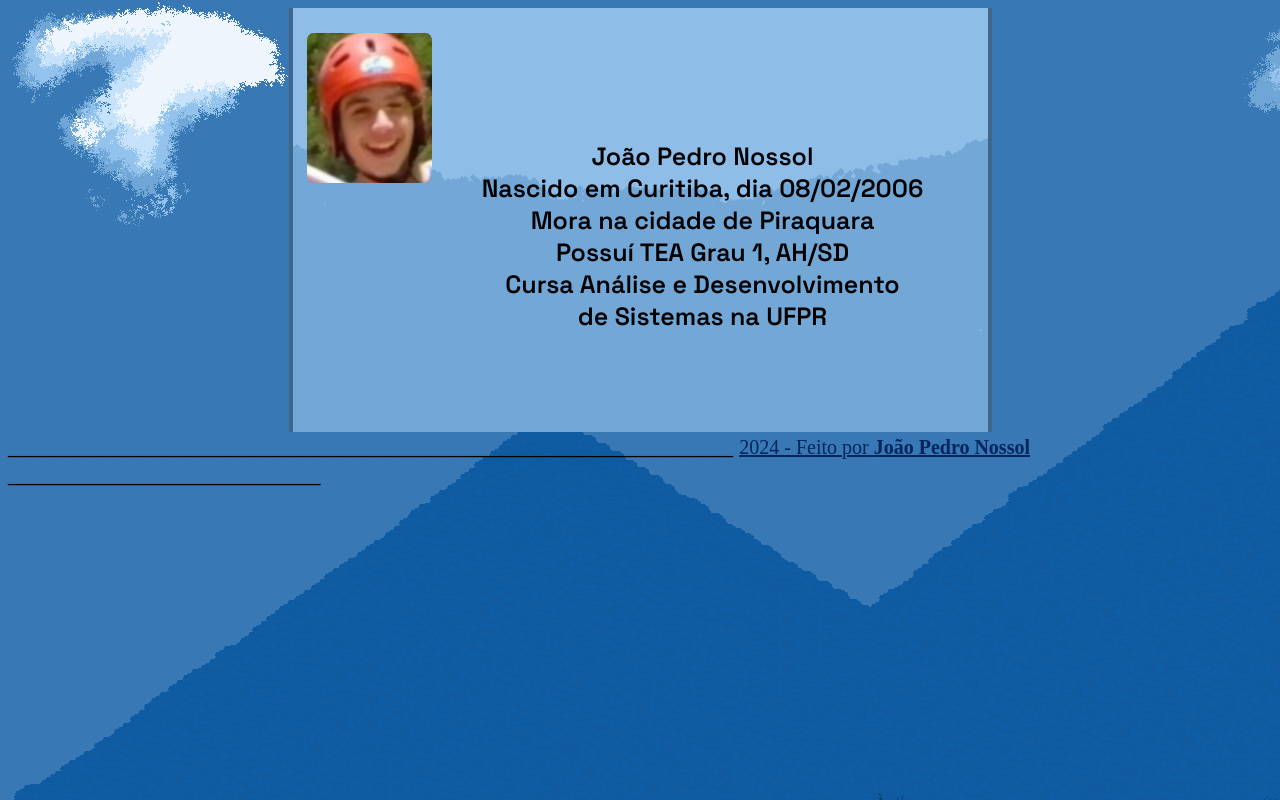
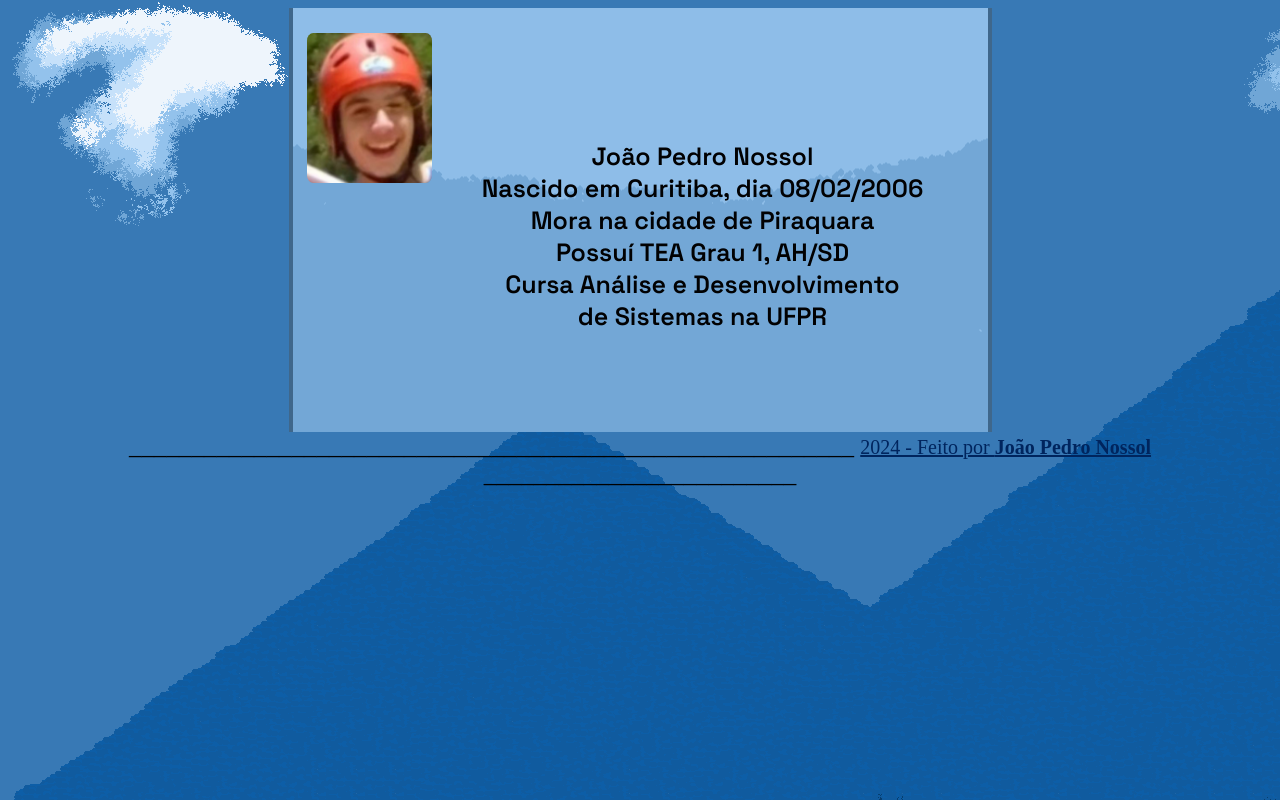
Before and after one commit to CaixoDarksixo/PersonalPage, a plain HTML site: page index.html in a window 1280 px wide. Drawn offline with Linux system fonts and the light colour scheme.

Commit message:
Update style.css

```diff
--- a/style.css
+++ b/style.css
@@ -47,6 +47,8 @@ background-image: url(./img/HTML.png);
 }
 #brotherone{
     align-self: center;
+    text-align: center;
+    margin: auto 0;
     justify-content: center;
 }
 
```
